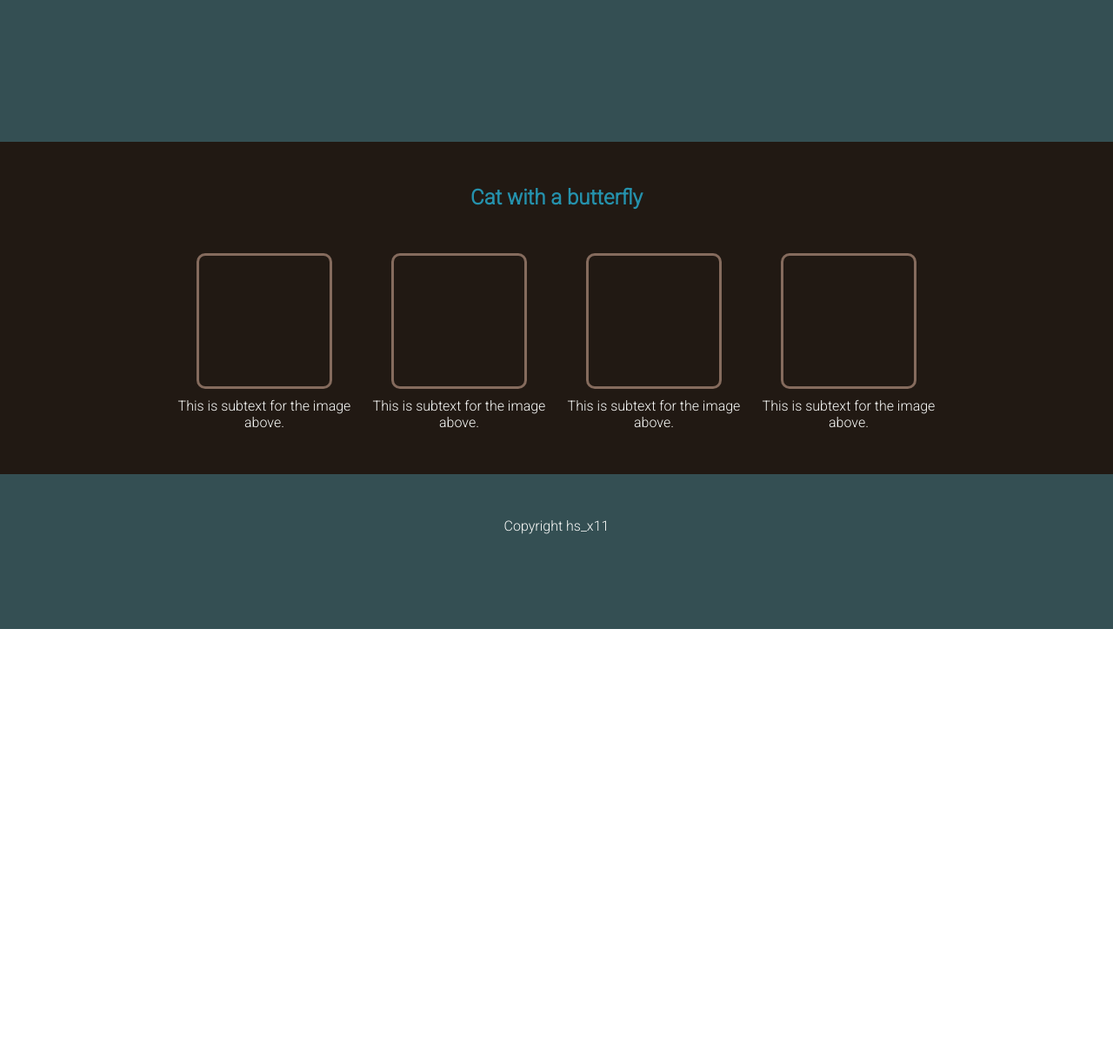
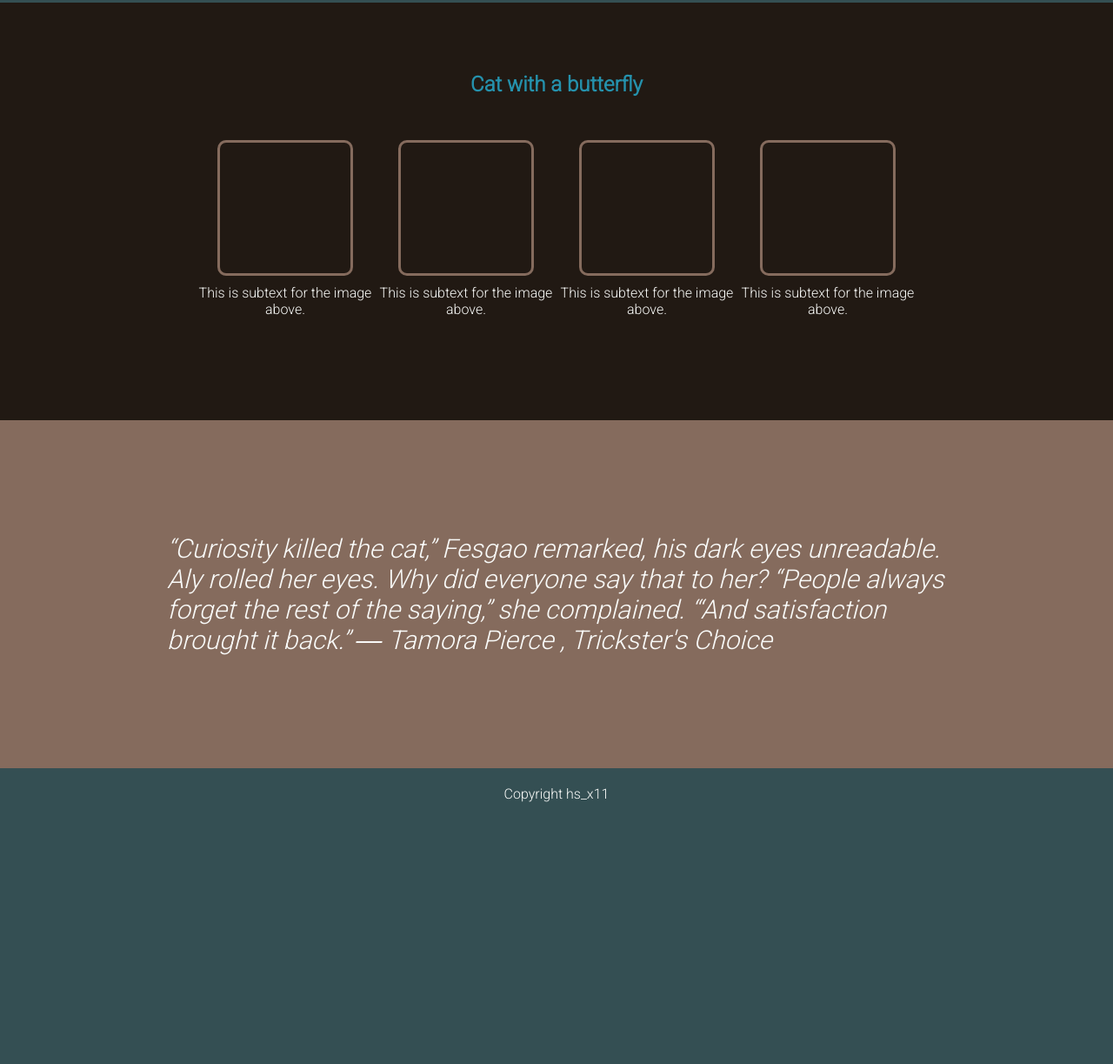
Before and after one commit to hs-x11/Project-Landing-Page, a plain HTML site: page index.html in a window 1280 px wide. Shown: the part 477-1700 px from the top of the page at 87% size. Before the commit the page ends 1200 px from the top, so only its background shows below. Drawn offline with Linux system fonts and the light colour scheme.

Commit message:
Update to the midsection

```diff
--- a/index.html
+++ b/index.html
@@ -11,9 +11,9 @@
             <h2 class="logo">Header Logo</h2>
 
             <nav class="nav-bar">
-                <div><a href "#">Home</a></div>
-                <div><a href "#">Contact</a></div>
-                <div><a href "#">Login</a></div>
+                <div><a href="#">Home</a></div>
+                <div><a href="#">Contact</a></div>
+                <div><a href="#">Login</a></div>
             </nav>
         </div>
 
@@ -58,7 +58,15 @@
             </div>
 
         </div>
+    </div>
 
+    <div class="midsection-two">
+        <div class="cat-quote">
+            <p>“Curiosity killed the cat,” Fesgao remarked, his dark eyes unreadable.
+                Aly rolled her eyes. Why did everyone say that to her? “People always forget the rest of the saying,” she complained. “‘And satisfaction brought it back.”
+                ― Tamora Pierce , Trickster's Choice</p>
+        </div>
+    </div>
 
     <footer>Copyright hs_x11</footer>
 </body>
--- a/style.css
+++ b/style.css
@@ -3,7 +3,6 @@
 * {
     padding: 0;
     margin: 0;
-    overflow: hidden;
 }
 
 body {
@@ -14,7 +13,7 @@ header {
     color: #f9faf8;
     background-color: #344F53;
     width: 100%;
-    height: 80%;
+    height: 30rem;
 }
 
 .nav-header {
@@ -85,7 +84,7 @@ button:hover {
 .midsection {
     background-color: #211913;
     width:100%;
-    height: 70%;
+    height: 30rem;
 
 }
 
@@ -93,14 +92,14 @@ button:hover {
     text-align: center;
     color: #2591AC;
     font-weight: bolder;
-    padding: 50px;
+    padding-top: 5rem;
 }
 
 .midsection-container {
     display: flex;
     margin: auto;
-    width: 70%;
-    padding-bottom: 50px;
+    width: 65%;
+    padding: 50px;
 }
 
 .border {
@@ -123,10 +122,27 @@ button:hover {
     padding-top: 10px;
 }
 
+.midsection-two {
+    color: #f9faf8;
+    background-color: #856B5D;
+    width: 100%;
+    height: 25rem;
+    display: flex;
+    align-items: center;
+    justify-content: center;
+}
+
+.cat-quote {
+    font-size: 30px;
+    font-style: italic;
+    width: 70%;
+
+}
+
 footer {
     color: #f9faf8;
     background-color: #344F53;
     text-align: center;
-    padding-top: 50px;
+    padding-top: 20px;
     height: 40%;
 }
```
